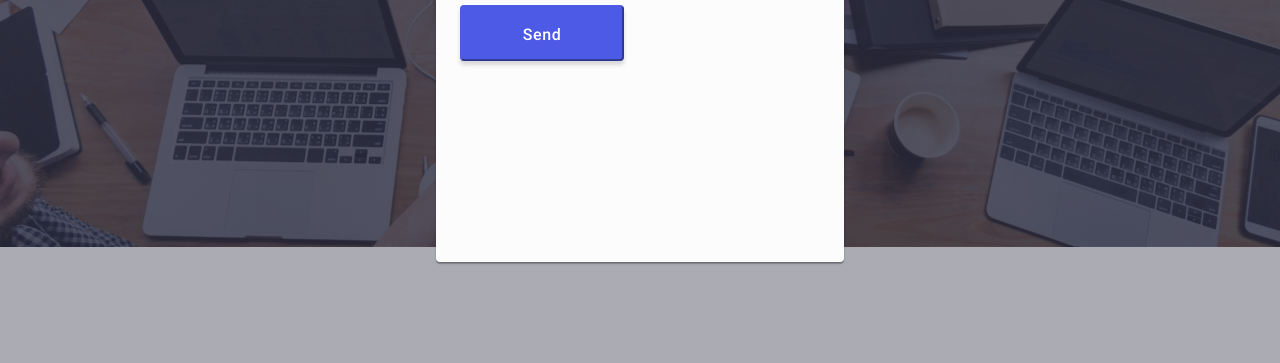
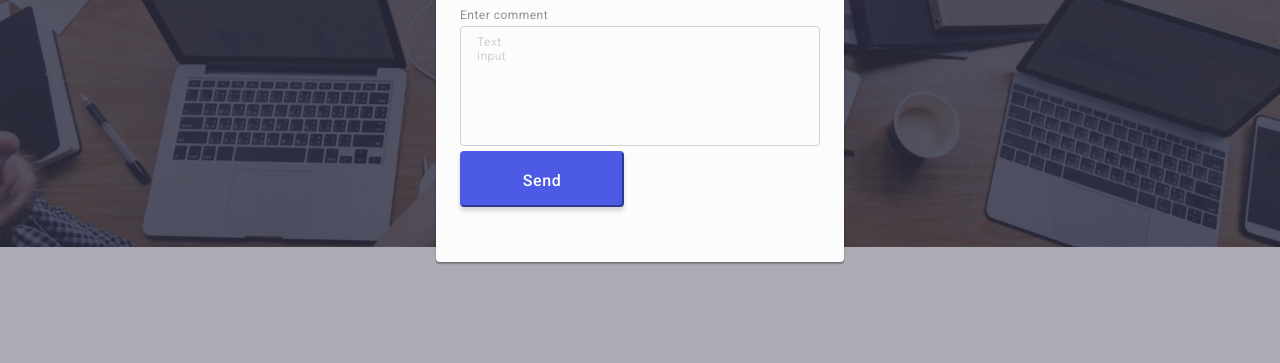
Before and after one commit to bigKuzh/goit-markup-hw-06, a plain HTML site: page index.html in a window 1280 px wide. Both pictures are taken after a click on the button "Order Service". Shown: the part 426-789 px from the top of the page. Drawn offline with nearby package versions, Linux system fonts and the light colour scheme.

Commit message:
hw6-textarea

```diff
--- a/css/styles.css
+++ b/css/styles.css
@@ -748,3 +748,32 @@ margin-bottom: 4px;
    .modal-btn:is(:hover, :focus) {
       background-color: var(--select-color);
    }
+
+.modal-comments {
+   position: relative;
+}
+
+   .modal-textarea {
+   width: 100%;
+   height: 120px;
+   opacity: 0.2;
+   border: 1px solid #2E2F42;
+   border-radius: 4px;
+   padding: 8px;
+   resize: none;
+   }
+   .modal-textarea::placeholder {
+   position: absolute;
+   width: 57px;
+   height: 14px;
+
+
+   font-family: 'Roboto';
+   font-style: normal;
+   font-weight: 400;
+   font-size: 12px;
+   line-height: 1.17;
+   letter-spacing: 0.04em;
+   color: rgb(46, 47, 66);
+   margin-left: 8px;
+   }
--- a/index.html
+++ b/index.html
@@ -420,6 +420,7 @@
             type="text"
             name="user-name"
             class="modal-input"
+            id="user-name"
             required>
             <svg class="modal-icon" width="18"
             height="24">
@@ -434,6 +435,7 @@
           type="text"
           name="user-tel"
           class="modal-input"
+          id="user-tel"
           required>
           <svg class="modal-icon" width="18"
           height="24">
@@ -448,12 +450,17 @@
           type="text"
           name="user-email"
           class="modal-input"
+          id="user-email"
           required>
           <svg class="modal-icon" width="18"
           height="24">
             <use href="./images/icons.svg#icon-email-black-18dp-1-1"></use>
           </svg>
         </div>
+      </div>
+      <div class="modal-comments">
+        <label class="input-text" for="user-text">Enter comment</label>
+      <textarea name="user-tex" id="user-tex" class="modal-textarea" placeholder="Text input"></textarea>
       </div>
           <button type="submit" class="modal-btn">Send</button>
         </form>
```
